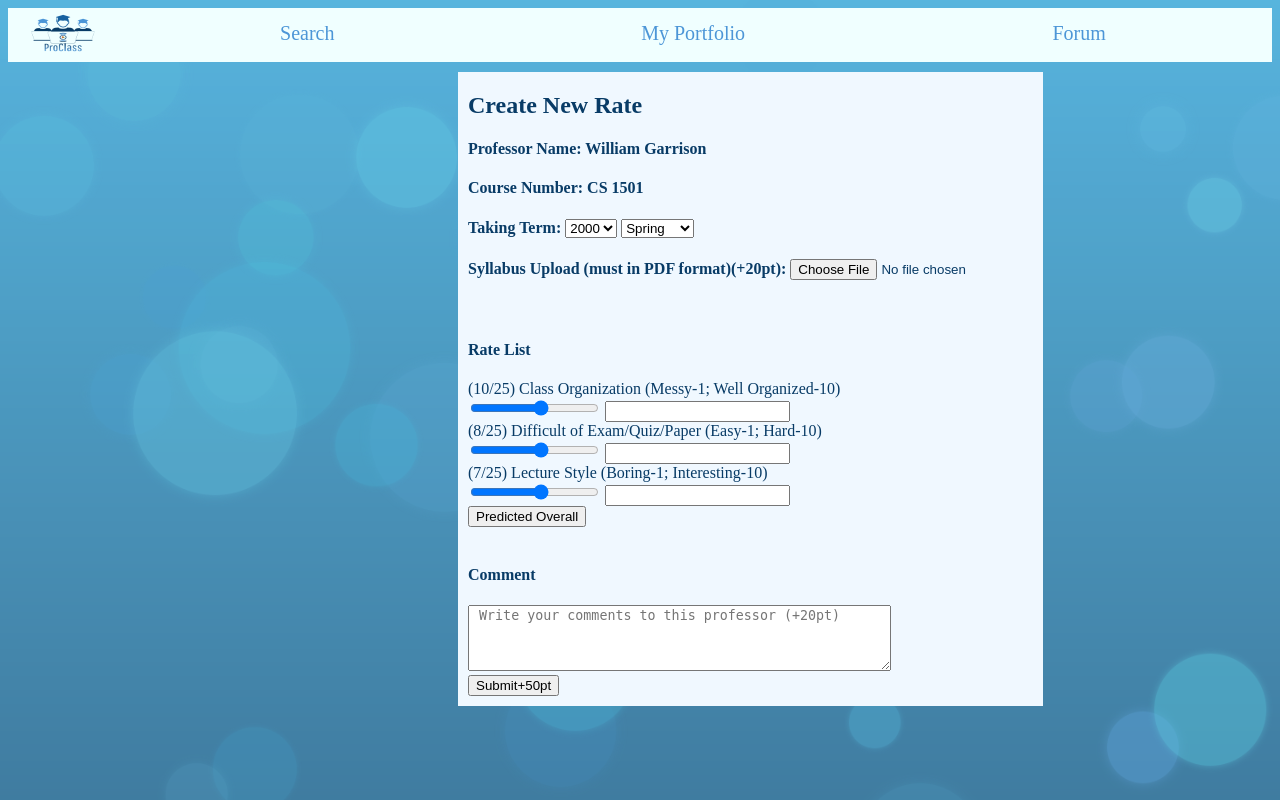
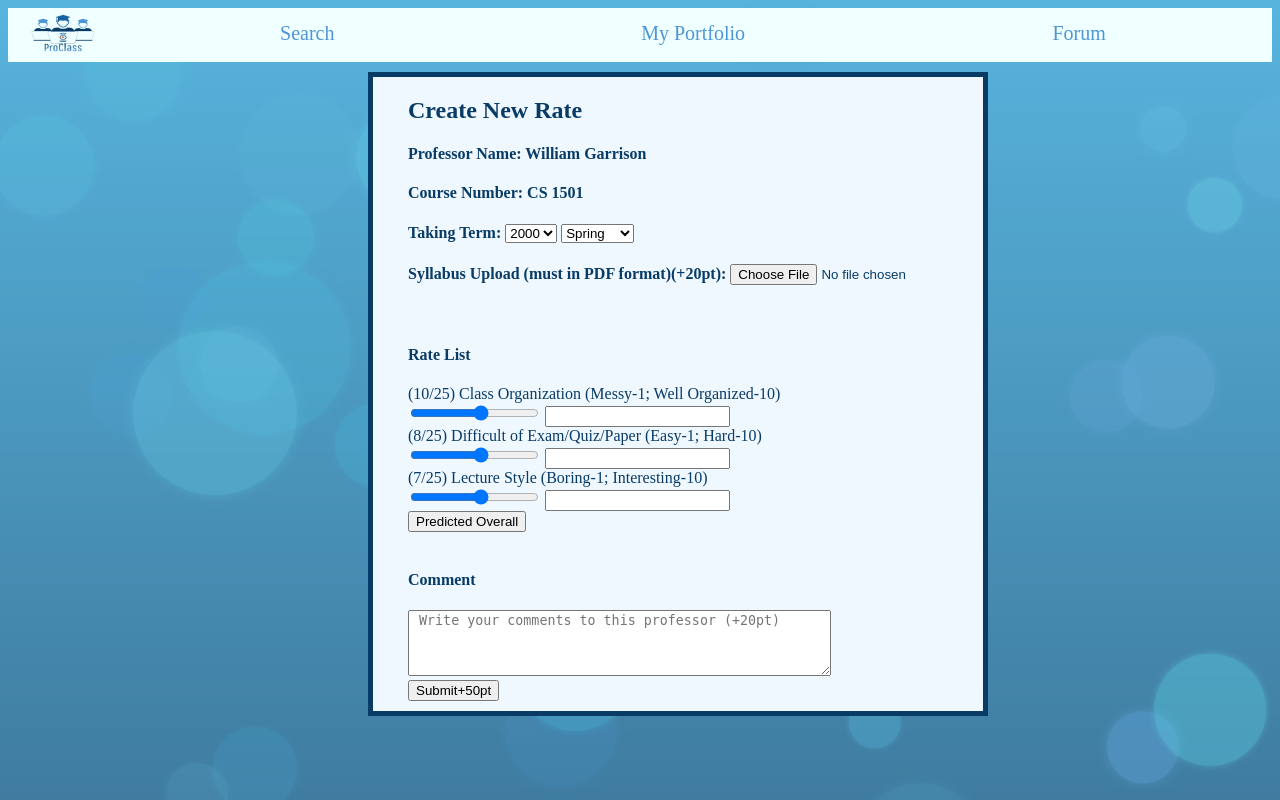
Before and after one commit to Trappie/ProClass, a Flask app: template proclass/templates/rate.html in a window 1280 px wide. Run offline with Flask 2, Linux system fonts and the light colour scheme; the template is opened without the code that fills it, so the values that code supplies are empty.

Commit message:
zsy push

```diff
--- a/proclass/templates/rate.html
+++ b/proclass/templates/rate.html
@@ -9,13 +9,14 @@
     }
 
     div.rateForm{
-        padding-left: 10px;
+        padding-left: 35px;
         padding-bottom: 10px;
         margin-top: 10px;
         background-color: aliceblue;
         float: left;
-        margin-left: 450px;
+        margin-left: 360px;
         color:#083b66;
+        border: 5px solid #083b66;
     }
 
     div.topnavbar{
```
